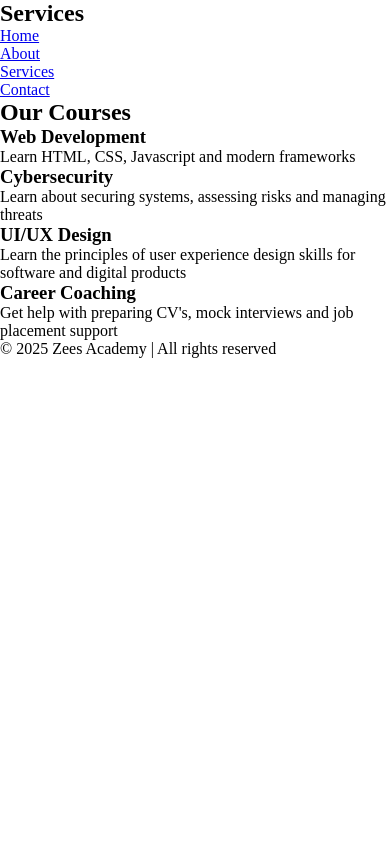
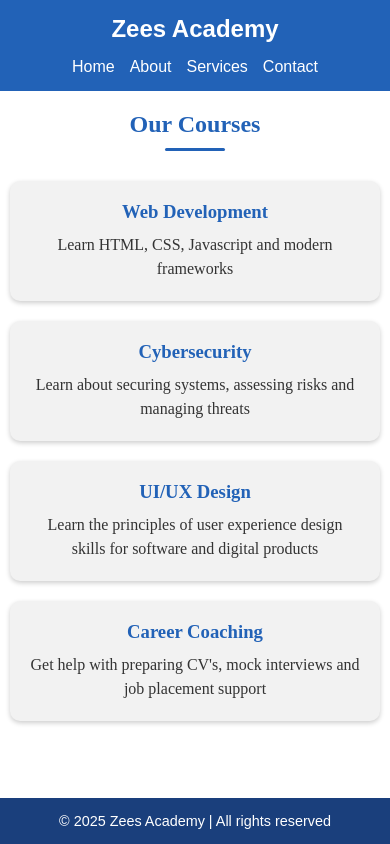
Before and after one commit to zeinabelg/multi-page-website, a plain HTML site: page pages/services.html in a window 390 px wide. Drawn offline with Linux system fonts and the light colour scheme.

Commit message:
updated style changes to the different pages

```diff
--- a/pages/services.html
+++ b/pages/services.html
@@ -1,17 +1,15 @@
 <!DOCTYPE html>
 <html lang="en">
-
 <head>
     <meta charset="UTF-8">
     <meta name="viewport" content="width=device-width, initial-scale=1.0">
-    <title>Zees Academy | Services</title>
+    <title>Services | Zees Academy</title>
     <link rel="stylesheet" href="../style.css">
 </head>
-
 <body>
     <header>
         <nav>
-            <h1 class="logo">Services</h1>
+            <h1 class="logo">Zees Academy</h1>
             <ul class="nav-links">
                 <li><a href="../index.html">Home</a></li>
                 <li><a href="about.html">About</a></li>
@@ -24,20 +22,20 @@
     <main>
         <section class="services">
             <h2>Our Courses</h2>
-            <div class="service-cards">
-                <div class="card">
+            <div class="service-grid">
+                <div class="service-card">
                     <h3>Web Development</h3>
                     <p>Learn HTML, CSS, Javascript and modern frameworks</p>
                 </div>
-                <div class="card">
+                <div class="service-card">
                     <h3>Cybersecurity</h3>
                     <p>Learn about securing systems, assessing risks and managing threats</p>
                 </div>
-                <div class="card">
+                <div class="service-card">
                     <h3>UI/UX Design</h3>
                     <p>Learn the principles of user experience design skills for software and digital products</p>
                 </div>
-                <div class="card">
+                <div class="service-card">
                     <h3>Career Coaching</h3>
                     <p>Get help with preparing CV's, mock interviews and job placement support</p>
                 </div>
@@ -49,5 +47,4 @@
         <p>&copy; 2025 Zees Academy | All rights reserved</p>
     </footer>
 </body>
-
 </html>
--- a/style.css
+++ b/style.css
@@ -1,3 +1,12 @@
+:root {
+  --primary-color: #2262b7;
+  --primary-dark: #1a3f7c;
+  --accent-color: #F2994A;
+  --accent-light: #FBD7A0;
+  --light-bg: #F2F2F2;
+  --white: #FFFFFF;
+  --text-color: #333333;
+}
 * {
   margin: 0;
   padding: 0;
@@ -7,6 +16,82 @@
 html, body {
   width: 100%;
   overflow-x: hidden;
+  height: 100%;
+  display: flex;
+  flex-direction: column;
+}
+
+main {
+    flex: 1;
+}
+
+header {
+    background: var(--primary-color);
+    color: white;
+    padding: 15px 20px;
+}
+
+nav {
+    display: flex;
+    justify-content: space-between;
+    align-items: center;
+    /* uhh? display: flex;*/
+    max-width: 1200px;
+    margin: 0 auto;
+    font-family: Arial, Helvetica, sans-serif;
+}
+
+/* not doig anything tbh */
+.logo {
+    font-size: 1.5rem;
+    color: var(--white);
+    font-weight: bold;
+    font-family: Arial, Helvetica, sans-serif;
+}
+
+.nav-links {
+    list-style: none;
+    display: flex;
+    gap: 25px;
+}
+
+.nav-links li a {
+    text-decoration: none;
+    color: var(--white);
+    font-weight: 500;
+    transition: color 0.3s;
+}
+
+.nav-links li a:hover {
+    color: var(--accent-color);
+}
+
+footer {
+    background: var(--primary-dark);
+    color: var(--white);
+    text-align: center;
+    padding: 15px 10px;
+    font-size: 0.9rem;
+    font-family: Arial, Helvetica, sans-serif;
+    margin-top: auto;
+}
+
+.btn {
+    display: inline-block;
+    padding: 12px 24px;
+    background: var(--accent-color);
+    color: var(--white);
+    border: none;
+    border-radius: 6px;
+    text-decoration: none;
+    font-weight: bold;
+    transition: background 0.3s ease, transform 0.2s ease;
+}
+
+.btn:hover {
+    background: var(--accent-light);
+    color: var(--primary-dark);
+    transform: translateY(-3px); /*lift effect*/
 }
 
 /* About section */
@@ -35,8 +120,128 @@ html, body {
   max-width: 100%;
 }
 
+/* Services section */
+.services {
+  padding: 40px 20px;
+  text-align: center;
+  background: white;
+}
+
+.services h2 {
+  font-size: 2rem;
+  color: var(--primary-color);
+  margin-bottom: 30px;
+  position: relative;
+}
+
+.services h2::after {
+    /* what does this mean */
+  content: "";
+  display: block;
+  width: 60px;
+  height: 3px;
+  background: var(--primary-color);
+  margin: 10px auto 0;
+  border-radius: 2px;
+}
+
+.service-grid {
+  display: grid;
+  grid-template-columns: repeat(auto-fit, minmax(250px, 1fr));
+  gap: 20px;
+}
+
+.service-card {
+  background: var(--light-bg);
+  padding: 20px;
+  border-radius: 10px;
+  box-shadow: 0 2px 5px rgba(0,0,0,0.2);
+  transition: all 0.3s ease;
+}
+
+.service-card h3 {
+  color: var(--primary-color);
+  margin-bottom: 10px;
+}
+
+.service-card p {
+  color: var(--text-color);
+  line-height: 1.5;
+}
+
+.service-card:hover {
+  background: var(--accent-light);
+  /* come back to this... */
+  transform: translateY(-5px);
+  cursor: pointer;
+}
+
+/* Contact section */
+.contact-form {
+    max-width: 600px;
+    margin: 40px auto;
+    padding: 20px;
+    background: var(--light-bg);
+    border-radius: 10px;
+    box-shadow: 0 4px 6px rgba(0,0,0,0.2);
+    display: flex;
+    flex-direction: column;
+    gap: 15px;
+}
+
+.contact-form h2 {
+    text-align: center;
+    margin-bottom: 20px;
+    color: var(--primary-dark)
+}
+
+.contact-form label {
+    font-weight: bold;
+    margin-bottom: 5px;
+    display: block;
+    padding: 7px;
+}
+
+.contact-form input,
+.contact-form textarea{
+    width: 100%;
+    padding: 12px;
+    border: 1px solid hotpink;
+    border-radius: 6px;
+    font-size: 1rem;
+    font-family: inherit;
+    resize: vertical;
+}
+
+.contact-form button {
+    padding: 10px;
+    margin-top: 5px;
+    background: var(--primary-color);
+    color: white;
+    border: none;
+    border-radius: 6px;
+    font-size: 1rem;
+    cursor: pointer;
+    transition: background 0.3s ease;
+}
+
+.contact-form button:hover {
+    background: var(--primary-color-dark, hotpink);
+}
+
 /* Mobile */
 @media (max-width: 768px) {
+   nav {
+    flex-direction: column;
+    gap: 15px;
+ }
+
+  .nav-links{
+    justify-content: flex-end;
+    gap: 15px;
+    flex-wrap: wrap;
+  }
+
   .about {
     flex-direction: column;
     text-align: center;
@@ -46,4 +251,19 @@ html, body {
   .about-image {
     margin-top: 20px;
   }
+
+   .services {
+    padding: 20px 10px;
+  }
+
+   .services h2 {
+    font-size: 1.5rem;
+  }
 }
+
+@media (max-width: 600px) {
+    .contact-form {
+        margin: 20px;
+        padding: 15px;
+    }
+}
```
Also changed, not shown: index.html (+5 -2 lines), pages/about.html (+3 -4 lines), pages/contact.html (+2 -2 lines).
